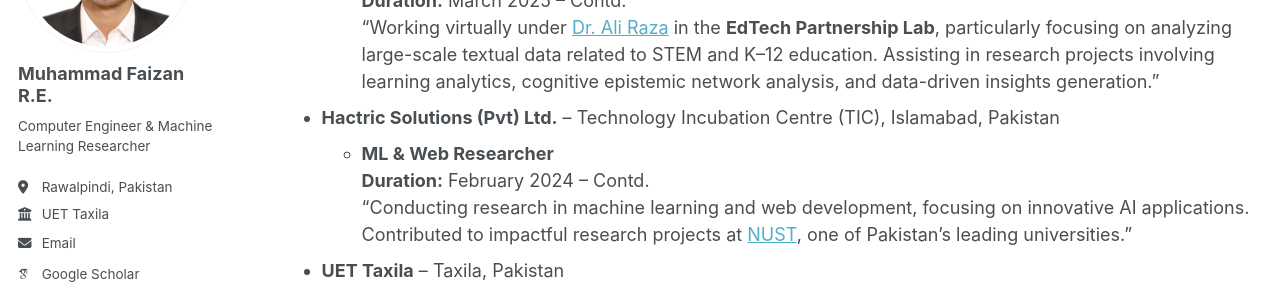
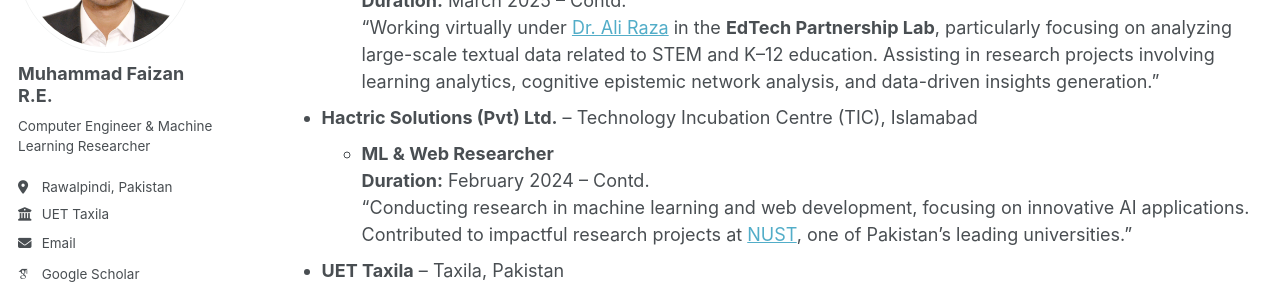
Before and after one commit to MuhammadFaizan99/MuhammadFaizan99.github.io, a Jekyll site: the page built from _pages/experience.md, in a window 1280 px wide and 1173 px high. Shown: the part 221-518 px from the top of the window. Built offline with Jekyll 4.4.1, drawn with Linux system fonts in a browser that asks for light colours; some web fonts are replaced; a script that is not in the unit is left out.

Commit message:
Update experience.md

```diff
--- a/_pages/experience.md
+++ b/_pages/experience.md
@@ -15,7 +15,7 @@ redirect_from:
   **Duration:** March 2025 – Contd.
     “Working virtually under [Dr. Ali Raza](https://aliraza.org/) in the **EdTech Partnership Lab**, particularly focusing on analyzing large-scale textual data related to STEM and K–12 education. Assisting in research projects involving learning analytics, cognitive epistemic network analysis, and data-driven insights generation.”
 
-* **Hactric Solutions (Pvt) Ltd.** – Technology Incubation Centre (TIC), Islamabad, Pakistan
+* **Hactric Solutions (Pvt) Ltd.** – Technology Incubation Centre (TIC), Islamabad
   * **ML & Web Researcher**
   **Duration:** February 2024 – Contd.
     “Conducting research in machine learning and web development, focusing on innovative AI applications. Contributed to impactful research projects at [NUST]([https://nust.edu.pk/]), one of Pakistan’s leading universities.”
```
